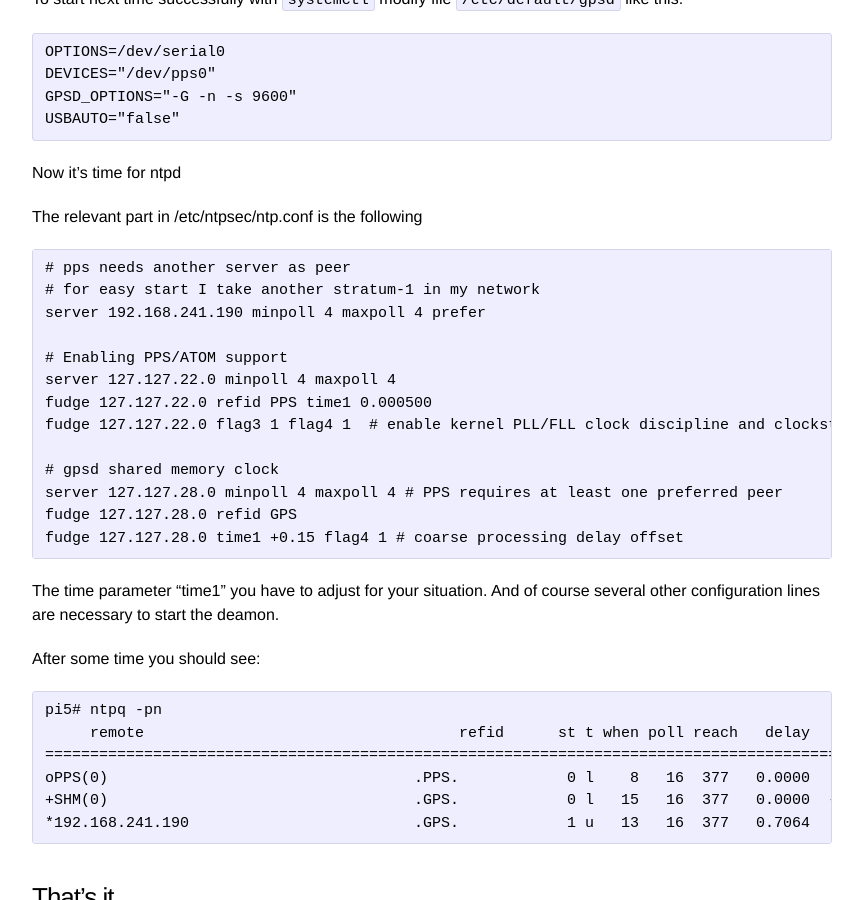
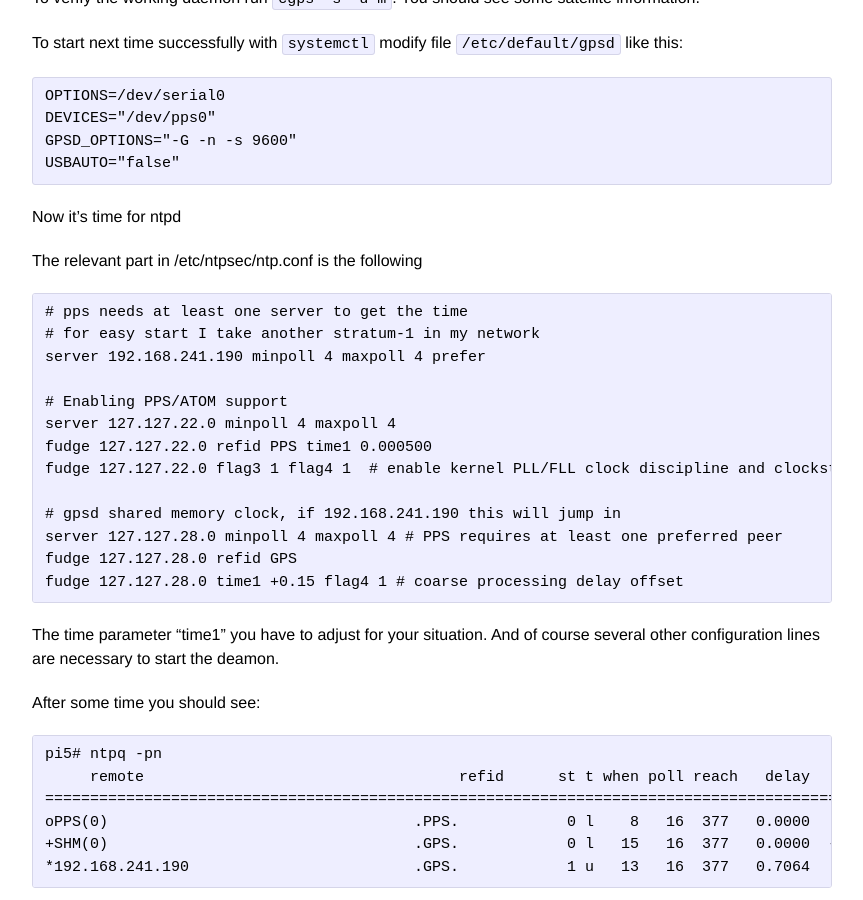
Before and after one commit to hans-mayer/blog, a Jekyll site: the page built from _posts/2025-12-20-GPSD-NTP-on-Raspberry-PI5-with-Trixie.markdown, in a window 1280 px wide and 900 px high, scrolled down 5051 px. Shown: the whole window, without its empty margins (208-1071 px from the left). Built offline with Jekyll 4.4.1, drawn with Linux system fonts in a browser that asks for light colours; some of the changed text lies outside the part shown.

Commit message:
GPSD-NTP-on-Raspberry-PI5-with-Trixie

````diff
--- a/_posts/2025-12-20-GPSD-NTP-on-Raspberry-PI5-with-Trixie.markdown
+++ b/_posts/2025-12-20-GPSD-NTP-on-Raspberry-PI5-with-Trixie.markdown
@@ -44,7 +44,7 @@
 
 `export PYTHONPATH=/usr/local/lib/python3.13/site-packages/ `
 
-With `ntp.conf` from the package one can test if ntpd works well.
+With `ntp.conf` from the package one can test if ntpd works well, but in the moment not as stratum 1 service.
 
 <br>
 
@@ -103,6 +103,8 @@
 root=PARTUUID=e20c853e-02 rootfstype=ext4 fsck.repair=yes rootwait
 ```
 
+There is still the console on the HDMI port available.
+
 ## /boot/firmware/config.txt
 
 Add a line in the global block:
@@ -129,7 +131,7 @@
 pps-gpio
 ```
 
-I modified /etc/group to be sure not having permission issues. User nobody is important as gpsd is running as nobody.
+I modified /etc/group to be sure not having permission issues. User `nobody` is important as gpsd is running as nobody.
 
 `dialout:x:20:admin,root,nobody`
 
@@ -224,7 +226,7 @@
 The relevant part in /etc/ntpsec/ntp.conf is the following
 
 ```
-# pps needs another server as peer
+# pps needs at least one server to get the time
 # for easy start I take another stratum-1 in my network
 server 192.168.241.190 minpoll 4 maxpoll 4 prefer
 
@@ -233,7 +235,7 @@
 fudge 127.127.22.0 refid PPS time1 0.000500
 fudge 127.127.22.0 flag3 1 flag4 1  # enable kernel PLL/FLL clock discipline and clockstats
 
-# gpsd shared memory clock
+# gpsd shared memory clock, if 192.168.241.190 this will jump in
 server 127.127.28.0 minpoll 4 maxpoll 4 # PPS requires at least one preferred peer
 fudge 127.127.28.0 refid GPS
 fudge 127.127.28.0 time1 +0.15 flag4 1 # coarse processing delay offset
````
Also changed, not shown: other parts of _posts/2025-12-20-GPSD-NTP-on-Raspberry-PI5-with-Trixie.markdown (+3 -3 lines).
